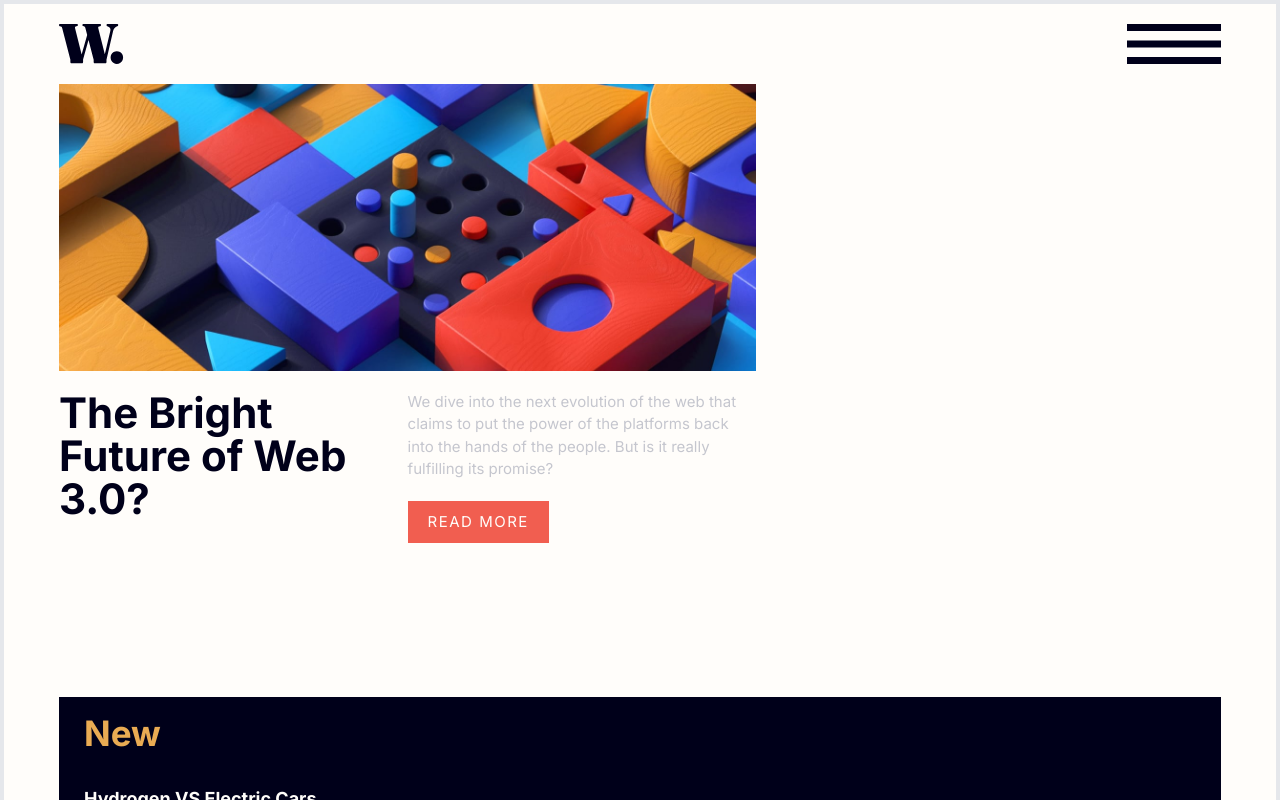
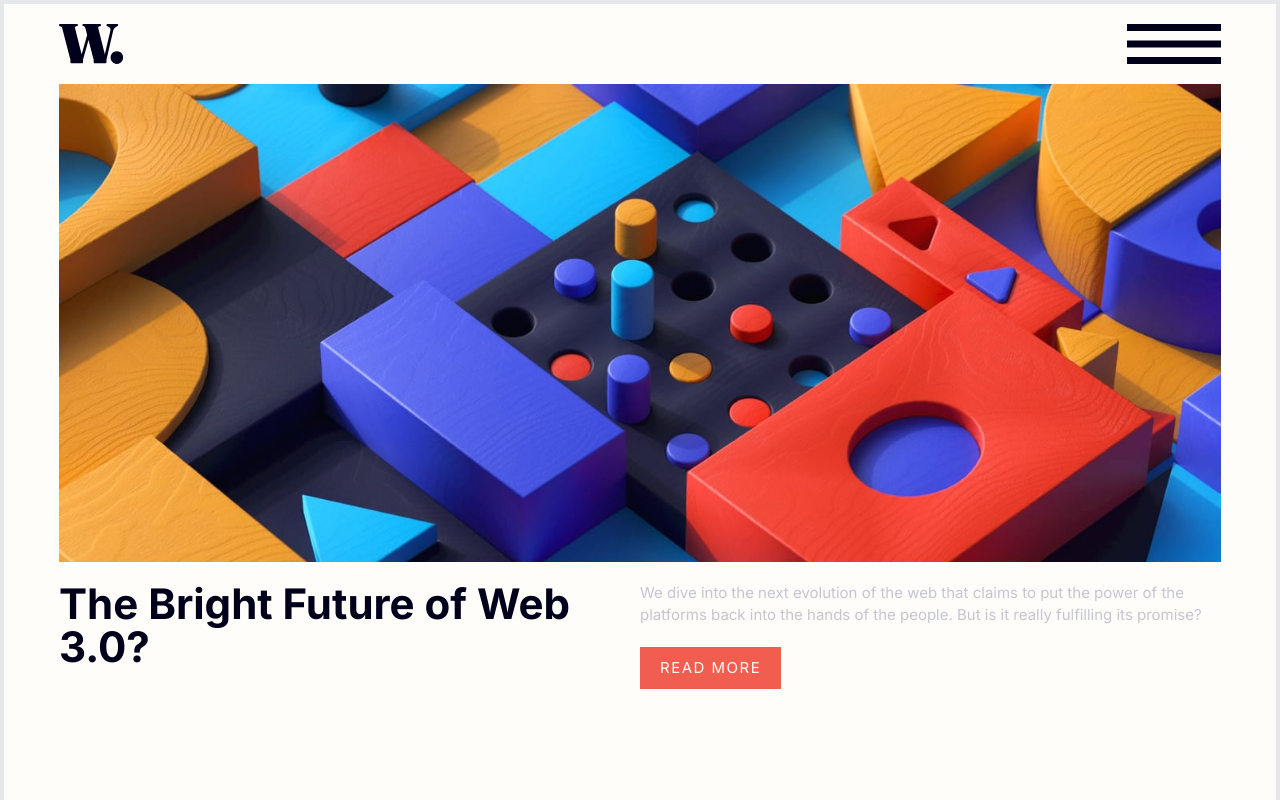
Before and after one commit to RereTooki/news-homepage, a React (Vite) app: page / in a window 1280 px wide. Shown: the top 800 px of the page. Built offline with nearby package versions, Linux system fonts and the light colour scheme.

Commit message:
All working. About to do something big.

```diff
--- a/src/components/Homepage.tsx
+++ b/src/components/Homepage.tsx
@@ -17,8 +17,8 @@ const Homepage = () => {
           <img className="" src={iconmenu} alt="A menu icon" />
         </div>
         <div>
-          <div className="md:grid md:grid-cols-2 md:grid-rows-2 md:w-3/5 ">
-            <div className="w-fit h-auto md:h-fit pb-[20px] md:col-span-2">
+          <div className="md:grid md:grid-cols-2 md:grid-rows-2 md:w-auto ">
+            <div className="w-fit  pb-[20px] md:col-span-2  md:items-stretch">
               <picture>
                 <source media="(min-width: 710px)" srcSet={imageweb3desktop} />
                 <img
```
